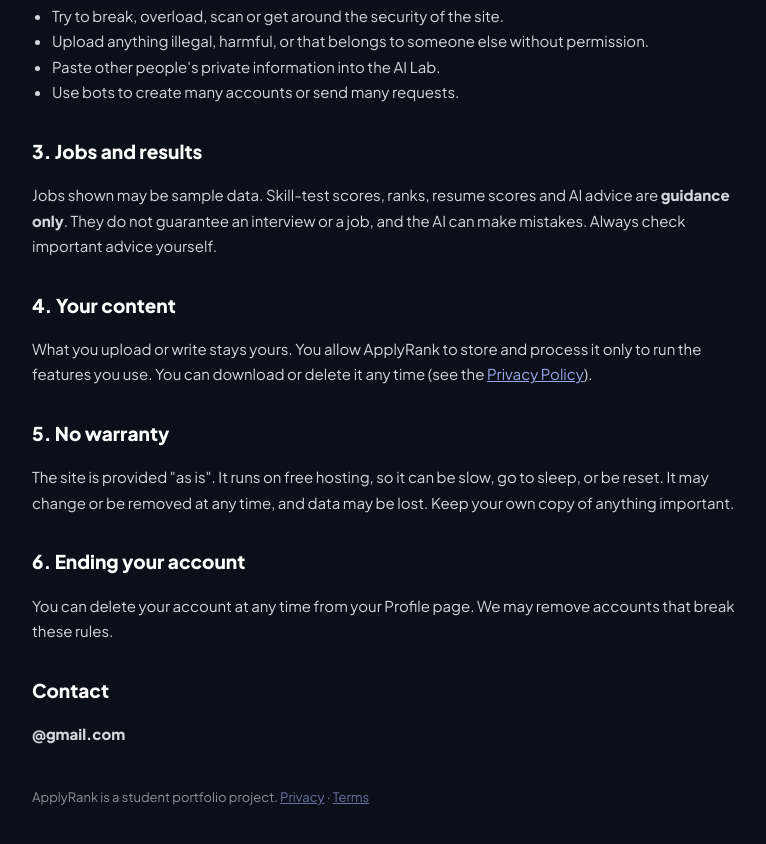
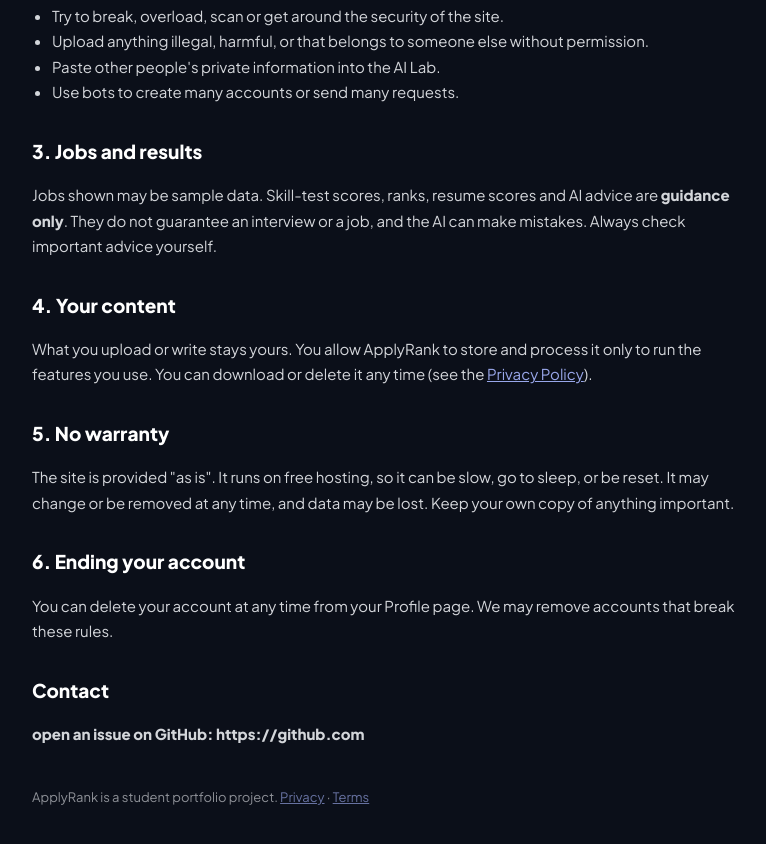
Before and after one commit to mehersayyad192-source/ApplyRank, a plain HTML site: page terms.html in a window 1280 px wide. Shown: the part 469-1313 px from the top of the page, without its empty margins (246-1012 px from the left). Drawn offline with Linux system fonts and the light colour scheme.

Commit message:
Fix contact link to GitHub issues

```diff
--- a/terms.html
+++ b/terms.html
@@ -52,7 +52,7 @@
   <p>You can delete your account at any time from your Profile page. We may remove accounts that break these rules.</p>
 
   <h2>Contact</h2>
-  <p><b>@gmail.com</b></p>
+  <p><b>open an issue on GitHub: https://github.com</b></p>
   <footer>ApplyRank is a student portfolio project. <a href="privacy.html">Privacy</a> &middot; <a href="terms.html">Terms</a></footer>
 </div>
 </body>
```
